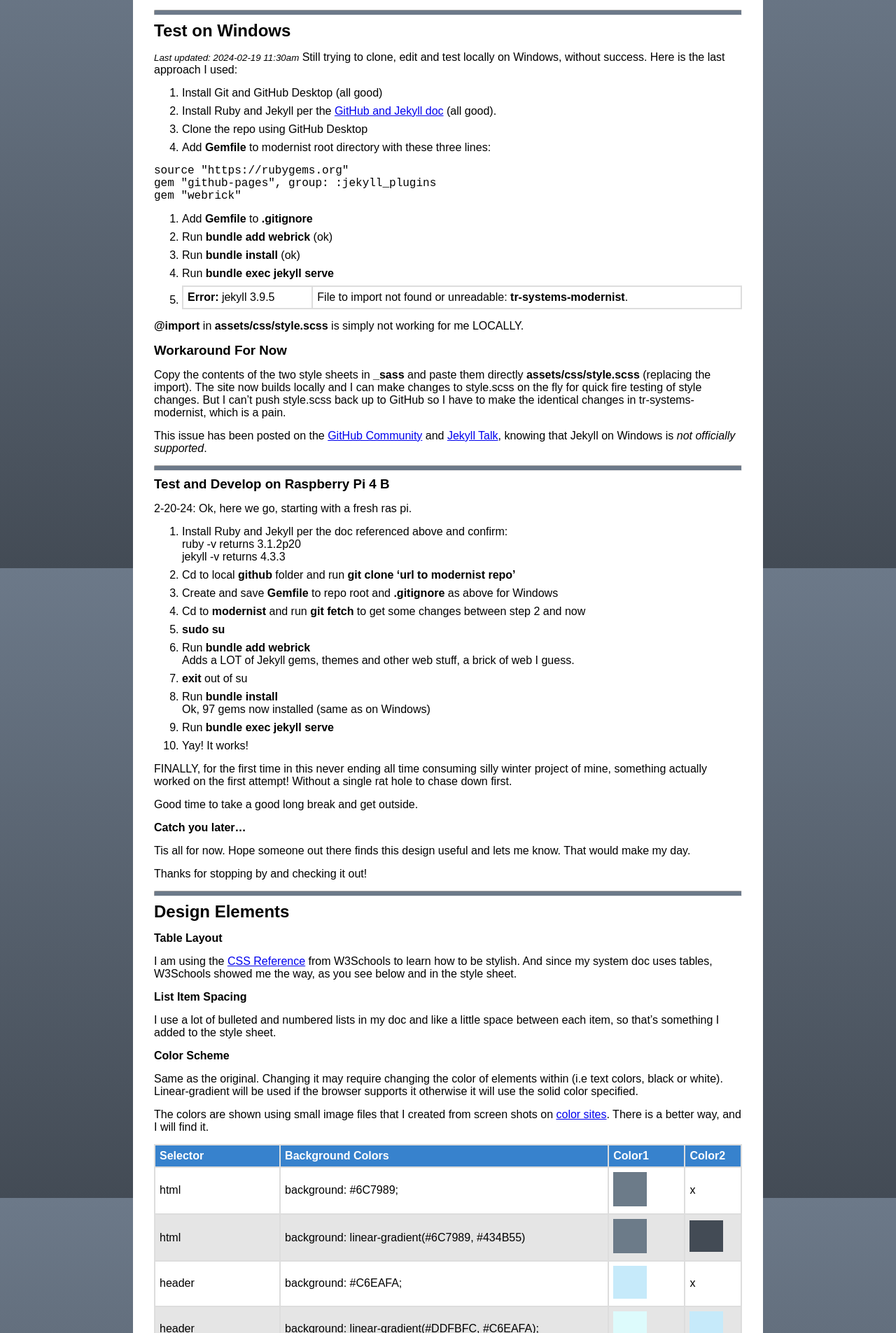
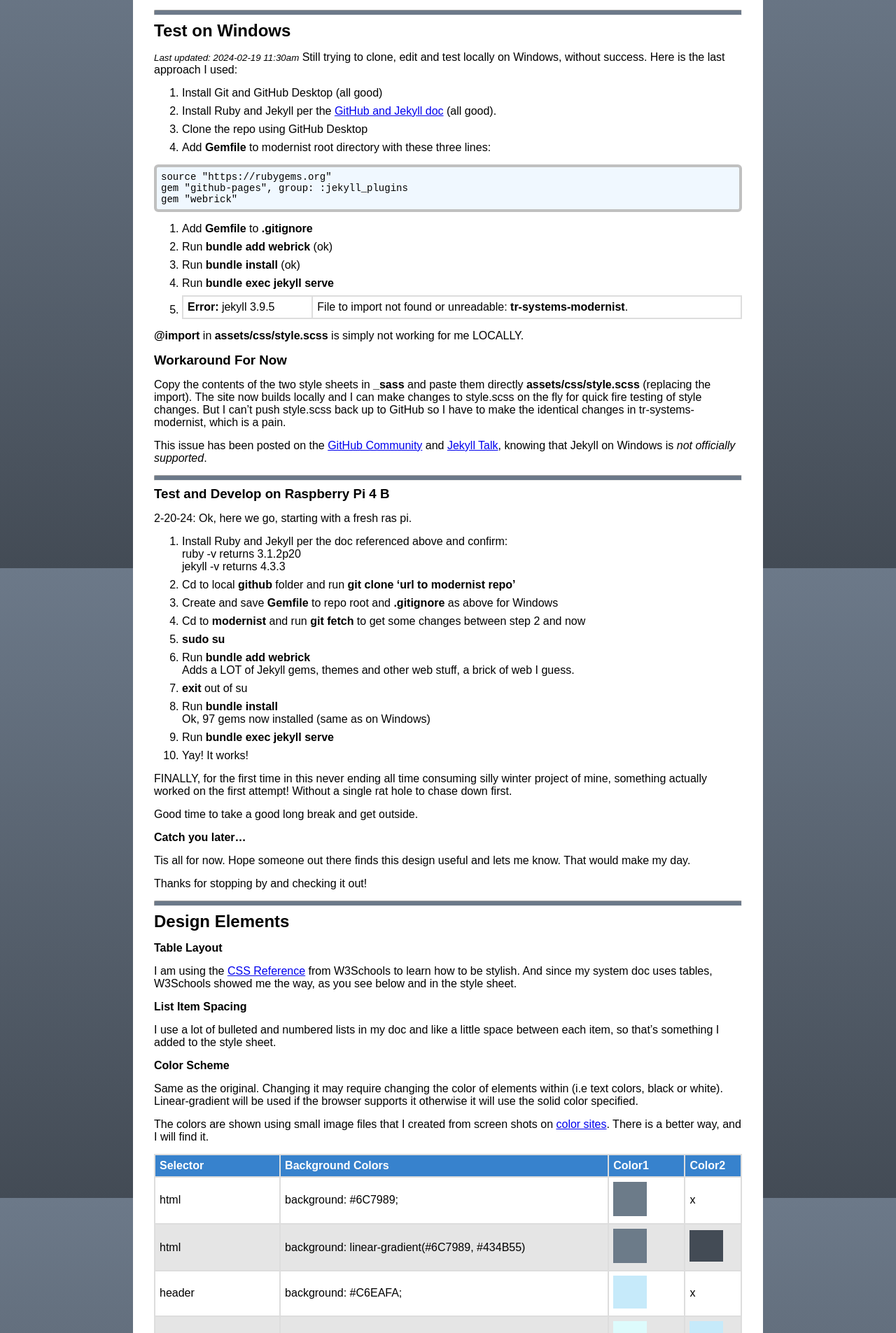
Before and after one commit to TR-Systems/modernist, a Jekyll site: the page built from index.md, in a window 1280 px wide. Shown: the part 988-2893 px from the top of the page at 70% size. Built offline with Jekyll 4.4.1, drawn with Linux system fonts in a browser that asks for light colours; our own code applies the rules of GitHub Pages for plain Markdown files.

Commit message:
Update tr-systems-modernist.scss

```diff
--- a/_sass/tr-systems-modernist.scss
+++ b/_sass/tr-systems-modernist.scss
@@ -7,9 +7,7 @@ html {
   background: #6C7989 linear-gradient(#6C7989, #434B55) fixed;
   height: 100%;
 }
-/*   padding: 10px 0; */
-/*   margin: 8px; */
-/*   font-weight: normal; */
+
 body {
   padding: 12px 0;
   margin: 0;
@@ -18,6 +16,7 @@ body {
   color: black;
   min-height: calc(100% - 100px);
 }
+
 /* Removed background color and changed width to 900 */
 .wrapper {
   width: 900px;
@@ -157,6 +156,8 @@ section {
   position: relative;
 }
 
+/* margin: top 0, left/right 0, bottom 15 */
+
 h1, h2, h3, h4, h5, h6 {
   padding:0;
   margin:0 0 15px;
@@ -168,6 +169,18 @@ p, ul, ol, table, pre, dl {
 
 li:not(:last-child) {
   padding-bottom: 8px;
+}
+
+code, pre {
+  font-size:14px;
+  overflow-x:auto;
+}
+
+pre {
+  padding:6px;
+  border: 4px solid silver;
+  border-radius: 6px;
+  background: aliceblue;
 }
 
 /* Table design from W3Schools example, with mods */
@@ -192,7 +205,7 @@ td, th {
 
 tr:nth-child(even){background-color: rgba(#000, 0.1);}
 
-tr:hover {background-color: #ddd;}
+tr:hover {background-color: aliceblued;} /* was ddd */
 
 blockquote {
   margin: 0 0 15px;
@@ -200,6 +213,9 @@ blockquote {
   background: #ccc;
   background: rgba(#000, 0.06);
   color: #222;
+  border: 4px solid silver;
+  border-radius: 6px;
+  background: aliceblue;
 }
 
 img {
```
